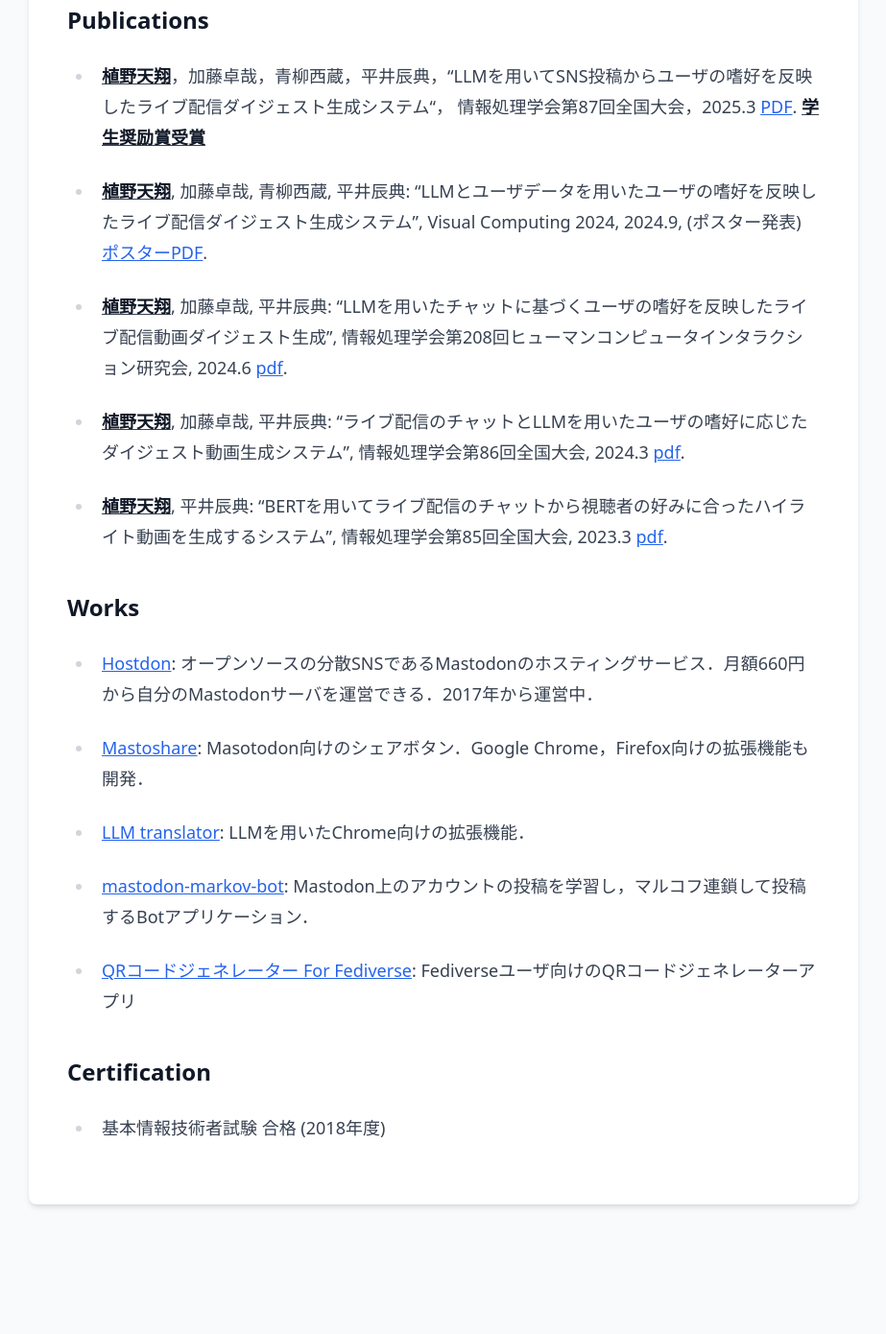
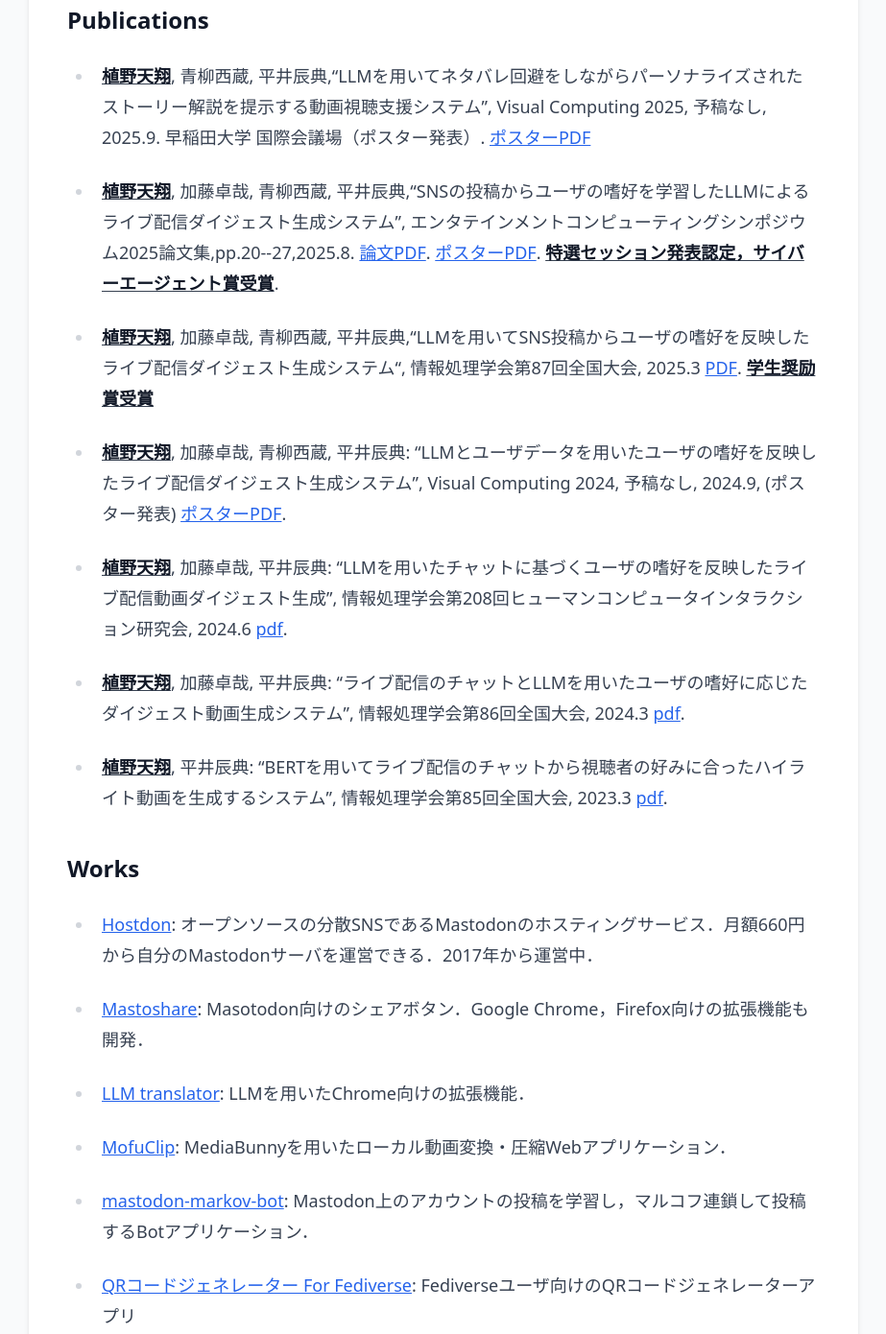
Before and after one commit to naaaaaaaaaaaf/naf.auriga.dev, a website built with Vite: page index.html in a window 1280 px wide. Shown: the part 977-2367 px from the top of the page at 96% size, without its empty margins (178-1101 px from the left). Before the commit the page ends 2248 px from the top, so only its background shows below. Built offline with nearby package versions, Linux system fonts and the light colour scheme.

Commit message:
業績などを追加

```diff
--- a/index.html
+++ b/index.html
@@ -40,12 +40,19 @@
         <h3>Publications</h3>
         <ul>
           <li>
-            <p><u><strong>植野天翔</strong></u>，加藤卓哉，青柳西蔵，平井辰典，“LLMを用いてSNS投稿からユーザの嗜好を反映したライブ配信ダイジェスト生成システム“，
-              情報処理学会第87回全国大会，2025.3 <a href="https://drive.google.com/file/d/1I0AOzxQfYlGjqqOoFn0xEW6eqOgIZgQs/view?usp=sharing">PDF</a>. <u><strong>学生奨励賞受賞</strong></u>
+            <p><u><strong>植野天翔</strong></u>, 青柳西蔵, 平井辰典,“LLMを用いてネタバレ回避をしながらパーソナライズされたストーリー解説を提示する動画視聴支援システム”, Visual Computing 2025, 予稿なし, 2025.9. 早稲田大学 国際会議場（ポスター発表）. <a href="https://drive.google.com/file/d/18FGSTQ_zwp4v_SctiR5KV3gSuQkQqlJO/view?usp=sharing">ポスターPDF</a></p>
+          </li>
+          <li>
+            <p><u><strong>植野天翔</strong></u>, 加藤卓哉, 青柳西蔵, 平井辰典,“SNSの投稿からユーザの嗜好を学習したLLMによるライブ配信ダイジェスト生成システム”,
+              エンタテインメントコンピューティングシンポジウム2025論文集,pp.20--27,2025.8. <a href="https://ipsj.ixsq.nii.ac.jp/records/2003649">論文PDF</a>. <a href="https://drive.google.com/file/d/1moWC2mX9_NkpNk1RtelrkFfk9jUFOAiT/view?usp=sharing">ポスターPDF</a>. <u><strong>特選セッション発表認定，サイバーエージェント賞受賞</strong></u>.
+          </li>
+          <li>
+            <p><u><strong>植野天翔</strong></u>, 加藤卓哉, 青柳西蔵, 平井辰典,“LLMを用いてSNS投稿からユーザの嗜好を反映したライブ配信ダイジェスト生成システム“,
+              情報処理学会第87回全国大会, 2025.3 <a href="https://drive.google.com/file/d/1I0AOzxQfYlGjqqOoFn0xEW6eqOgIZgQs/view?usp=sharing">PDF</a>.  <u><strong>学生奨励賞受賞</strong></u>
           </li>
           <li>
             <p><u><strong>植野天翔</strong></u>, 加藤卓哉, 青柳西蔵, 平井辰典: “LLMとユーザデータを用いたユーザの嗜好を反映したライブ配信ダイジェスト生成システム”,
-              Visual Computing 2024, 2024.9, (ポスター発表) <a href="https://drive.google.com/file/d/1_lXkxn0LyNlTLVE43mDMtTFjEi8maDiF/view?usp=drive_link">ポスターPDF</a>.
+              Visual Computing 2024, 予稿なし, 2024.9, (ポスター発表) <a href="https://drive.google.com/file/d/1_lXkxn0LyNlTLVE43mDMtTFjEi8maDiF/view?usp=drive_link">ポスターPDF</a>.
           </li>
           <li>
             <p><u><strong>植野天翔</strong></u>, 加藤卓哉, 平井辰典: “LLMを用いたチャットに基づくユーザの嗜好を反映したライブ配信動画ダイジェスト生成”,
@@ -72,6 +79,9 @@
             <p><a href="https://chromewebstore.google.com/detail/LLM%20Translator/bfcbelpjoacndnflkekdepfblbikengl?hl=ja">LLM translator</a>:  LLMを用いたChrome向けの拡張機能．</p>
           </li>
           <li>
+            <p><a href="https://mofuclip.auriga.dev">MofuClip</a>:  MediaBunnyを用いたローカル動画変換・圧縮Webアプリケーション．</p>
+          </li>
+          <li>
             <p><a href="https://github.com/naaaaaaaaaaaf/mastodon-markov-bot">mastodon-markov-bot</a>: Mastodon上のアカウントの投稿を学習し，マルコフ連鎖して投稿するBotアプリケーション．</p>
           </li>
           <li>
```
